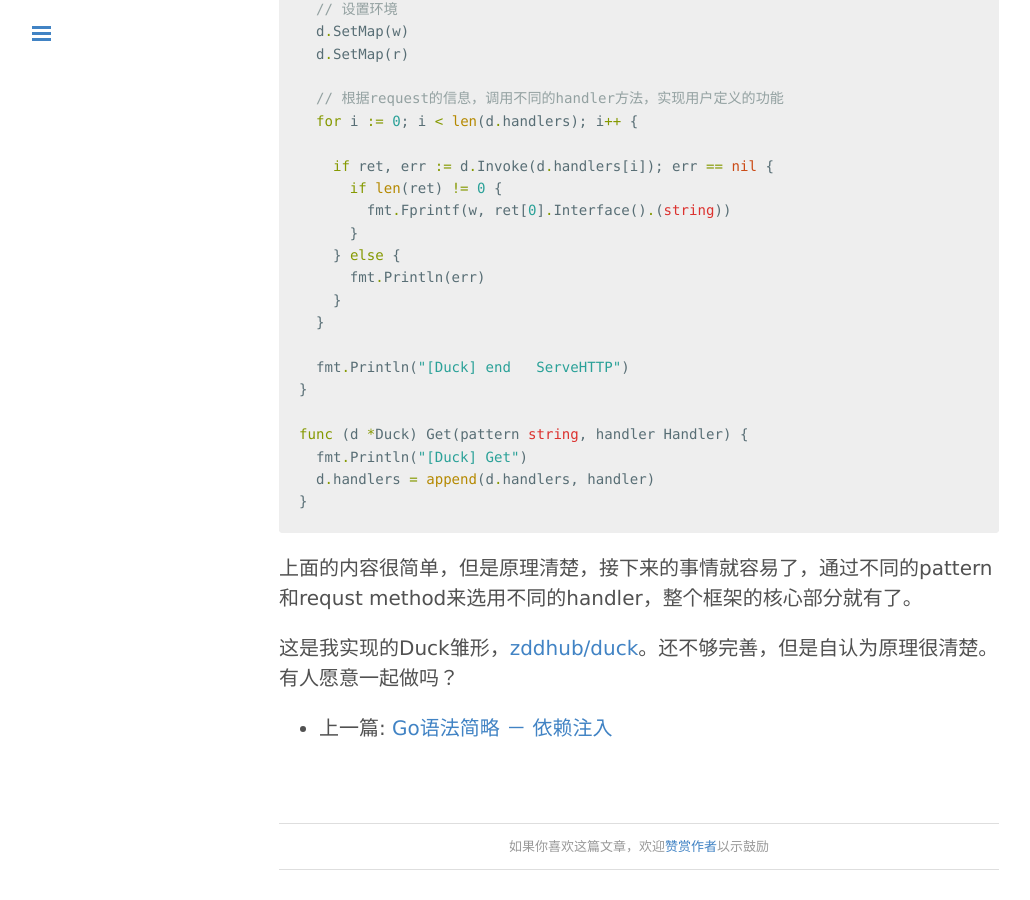
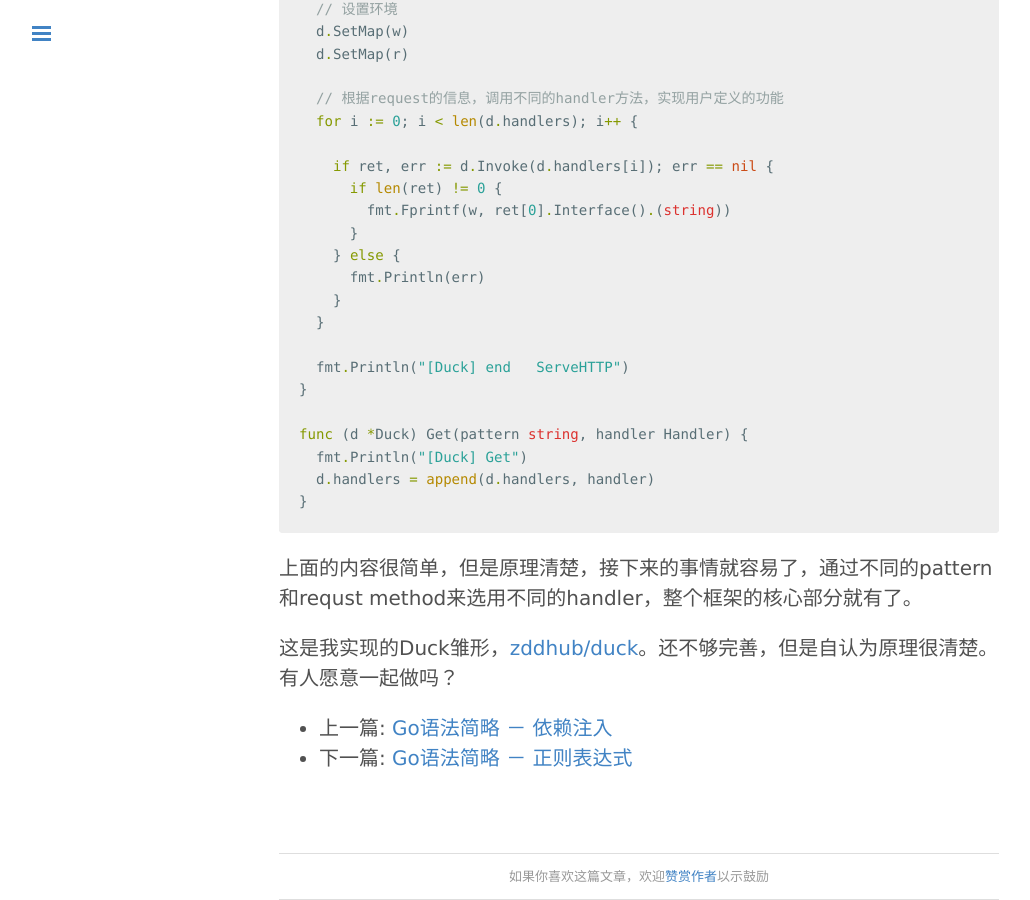
Before and after one commit to zddhub/zddhub.github.io, a Jekyll site: the page built from _posts/2015-07-11-go-web-framework-2.md, in a window 1280 px wide and 900 px high, scrolled down 2785 px. Shown: the whole window, without its empty margins (1-1031 px from the left). Built offline with Jekyll 4.4.1, drawn with Linux system fonts in a browser that asks for light colours; Markdown is read by kramdown in place of the engine named in the settings; comment, search, counter and statistics services are not loaded; before the commit the page ends 3655 px from its top, so only the background shows below that.

Commit message:
Add pre/next link

```diff
--- a/_posts/2015-07-11-go-web-framework-2.md
+++ b/_posts/2015-07-11-go-web-framework-2.md
@@ -133,3 +133,4 @@ func (d *Duck) Get(pattern string, handler Handler) {
 这是我实现的Duck雏形，[zddhub/duck](https://github.com/zddhub/duck)。还不够完善，但是自认为原理很清楚。有人愿意一起做吗？
 
 * 上一篇: [Go语法简略 － 依赖注入]({% post_url 2015-07-05-go-dependency-inject %})
+* 下一篇: [Go语法简略 － 正则表达式]({% post_url 2015-07-17-go-regexp %})
```
Also changed, not shown: _posts/2015-07-17-go-regexp.md (+2 -0 lines).
